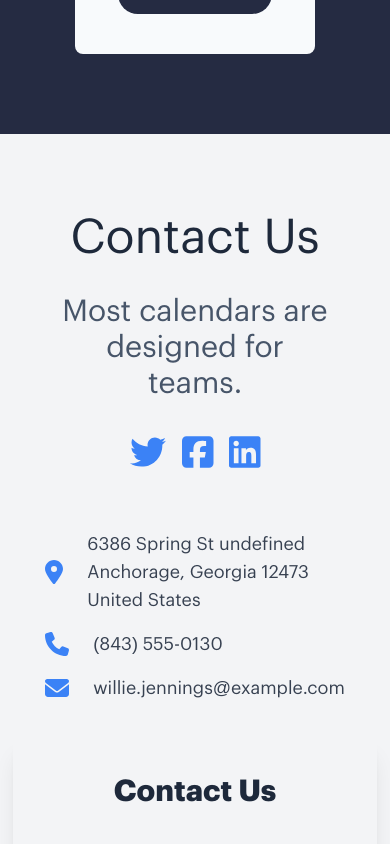
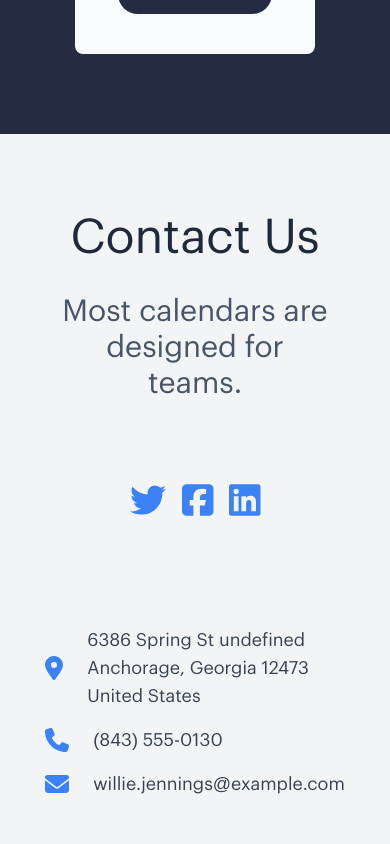
Before and after one commit to Mampionona33/test-integration-ctrlweb, a Vue app: page / in a window 390 px wide. Shown: the part 8220-9064 px from the top of the page. Built offline with nearby package versions, Linux system fonts and the light colour scheme.

Commit message:
finish contact us mobile

```diff
--- a/src/components/contactUs.vue
+++ b/src/components/contactUs.vue
@@ -1,5 +1,5 @@
 <template>
-  <div class="py-20 px-8 flex flex-col gap-8">
+  <div class="py-20 px-8 flex flex-col gap-20">
     <div class="flex gap-8 flex-col items-center">
       <h2 class="text-5xl text-slate-800 text-center">Contact Us</h2>
       <h4 class="text-3xl text-slate-600 text-center w-3/4">
```
